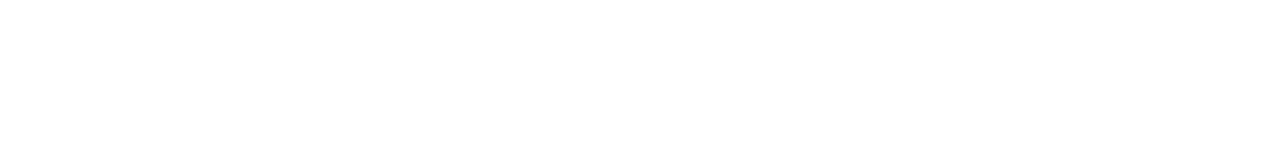
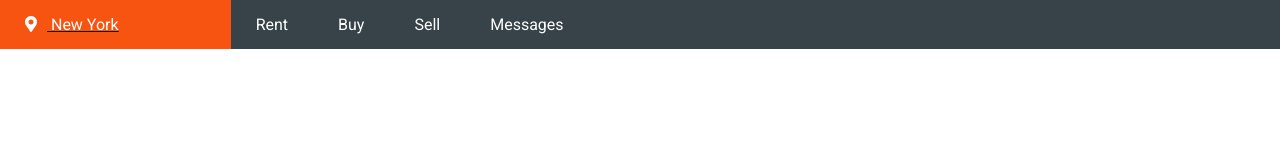
Before and after one commit to FEDKursevi/git-domaci-fed27, a plain HTML site: page index.html in a window 1280 px wide. Drawn offline with nearby package versions, Linux system fonts and the light colour scheme; files that its build step writes are made by us from their sources.

Commit message:
Navigation bar finished

```diff
--- a/index.html
+++ b/index.html
@@ -3,9 +3,22 @@
 <head>
     <meta charset="UTF-8">
     <meta name="viewport" content="width=device-width, initial-scale=1.0">
+    <link rel="stylesheet" href="./css/style.css">
+    <link href="https://fonts.googleapis.com/css2?family=Roboto:ital,wght@0,400;0,500;1,300;1,400&display=swap" rel="stylesheet">
+     <link rel="stylesheet" href="https://use.fontawesome.com/releases/v5.3.1/css/all.css" integrity="sha384-mzrmE5qonljUremFsqc01SB46JvROS7bZs3IO2EmfFsd15uHvIt+Y8vEf7N7fWAU" crossorigin="anonymous">
     <title>Home Exchange</title>
 </head>
 <body>
-
+    <header>
+        <nav>
+            <ul>
+                <li id="nav-first"><a href="#"><i class="fas fa-map-marker-alt"></i> New York</a></li>
+                <li><a href="#">Rent</a></li>
+                <li><a href="#">Buy</a></li>
+                <li><a href="#">Sell</a></li>
+                <li><a href="#">Messages</a></li>
+            </ul>
+        </nav>
+    </header>
 </body>
 </html>
--- a/scss/_mixins.scss
+++ b/scss/_mixins.scss
@@ -0,0 +1,9 @@
+@mixin clearfix{
+    &:before, &:after {
+	    content: "";
+	    display: block;
+	}
+	&:after {
+	    clear: both;
+	}
+}
--- a/scss/_vars.scss
+++ b/scss/_vars.scss
@@ -0,0 +1,8 @@
+$font: "Roboto";
+$color-font-gray: #797979;
+$color-font-bsc-white: #fff;
+$color-orange: #f75311;
+$color-dark-blue: #374249;
+$color-header: #374249;
+$color-hover: #cfd1d3;
+$color-gray-bkg: #f3f7f9;
--- a/scss/style.scss
+++ b/scss/style.scss
@@ -0,0 +1,47 @@
+@import "mixins";
+@import "vars";
+
+* {
+  margin: 0;
+  padding: 0;
+  font-family: $font;
+  font-size: 16px;
+  box-sizing: border-box;
+}
+
+ul {
+  width: 100%;
+  list-style: none;
+  background-color: $color-header;
+
+  @include clearfix;
+  li {
+    float: left;
+    padding: 15px 25px;
+  }
+
+  a {
+    text-decoration: none;
+    color: $color-font-bsc-white;
+  }
+}
+
+#nav-first {
+  padding-right: 7em;
+  background-color: $color-orange;
+  text-decoration: underline;
+
+  i {
+    margin-right: 10px;
+  }
+}
+
+@media only screen and (max-width: 600px) {
+  ul li:not(:first-child) {
+    display: none;
+  }
+
+  #nav-first {
+    width: 100%;
+  }
+}
```
